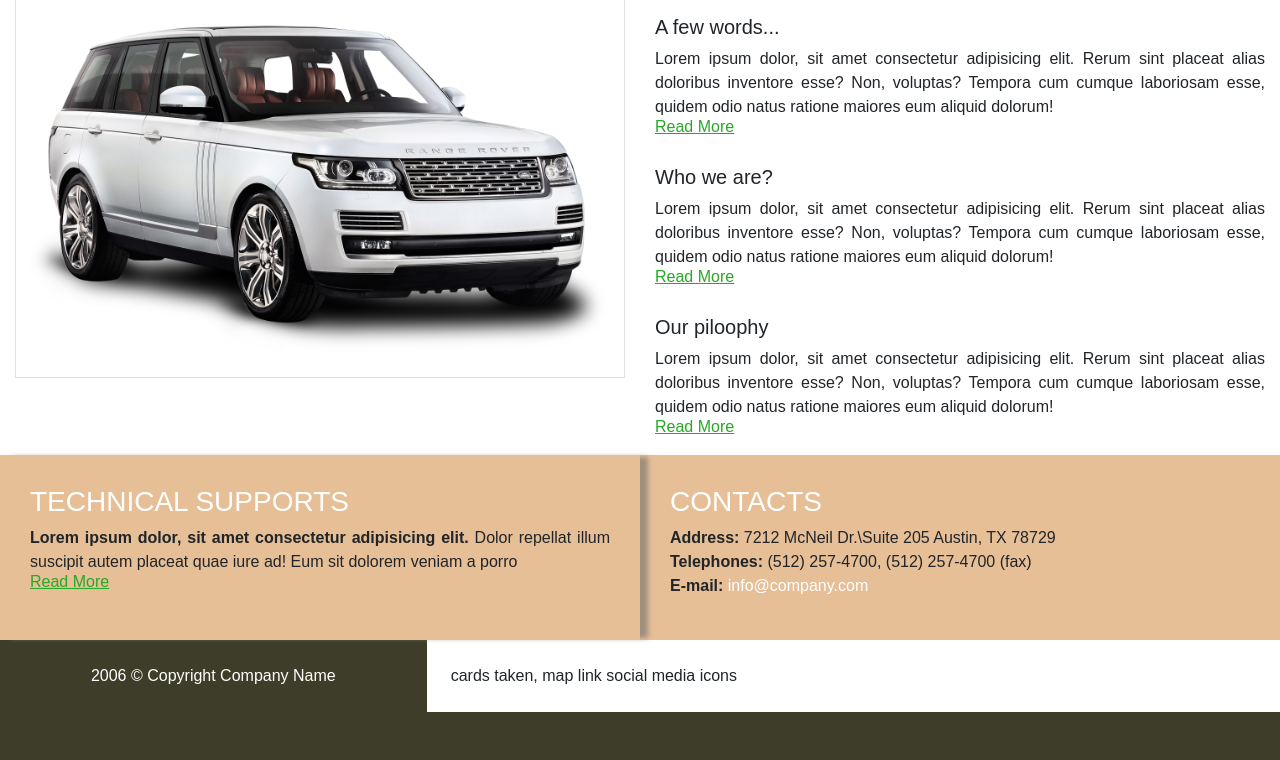
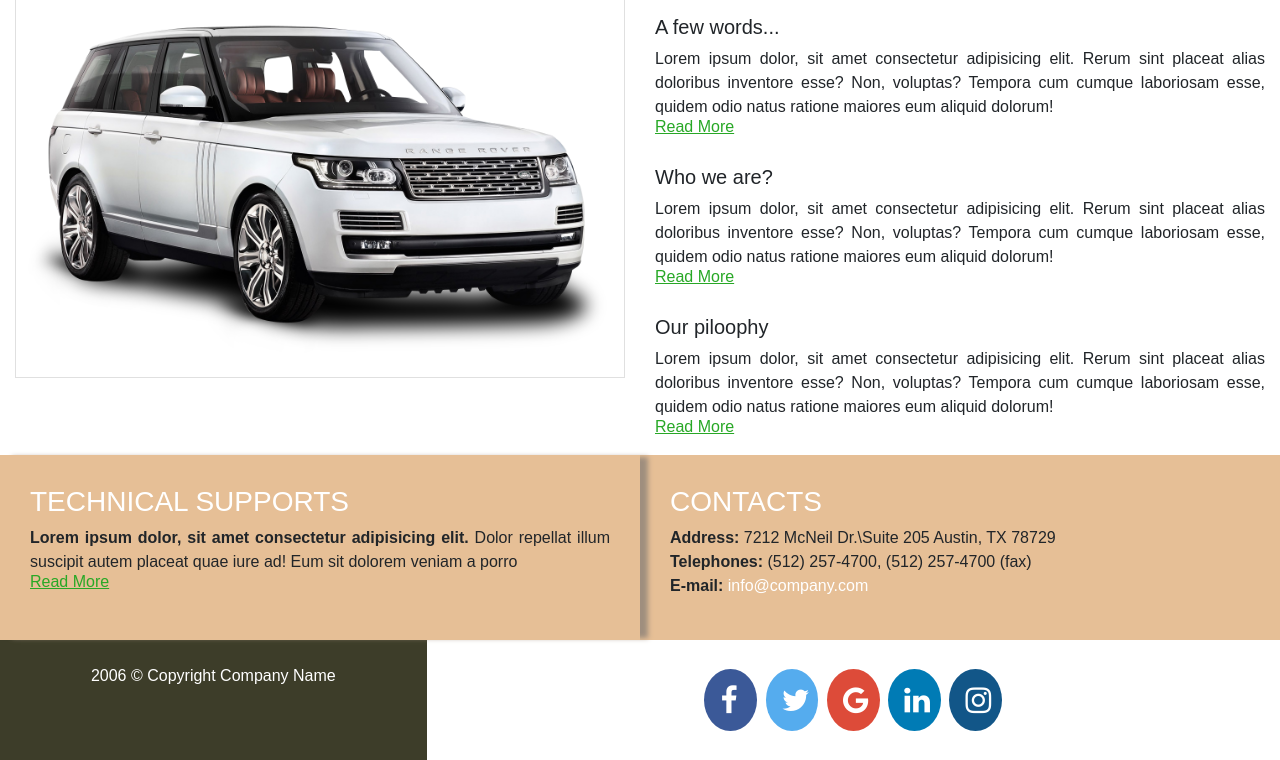
Before and after one commit to ramchandervermaji/club44, a plain HTML site: page index.html in a window 1280 px wide. Shown: the part 173-933 px from the top of the page. Before the commit the page ends 885 px from the top, so only its background shows below. Drawn offline with nearby package versions, Linux system fonts and the light colour scheme.

Commit message:
added social media icon

```diff
--- a/assets/css/style.css
+++ b/assets/css/style.css
@@ -44,10 +44,7 @@ body {
     color: rgba(0,0,0,.9) !important;
     background-color: #e0e0d1;
 }
-.page-footer
-{
-    background-color: #3d3d29;
-}
+
 .img {
     width: 15vw;
     height:23vh;
@@ -108,3 +105,47 @@ p{
     text-align: justify;
     text-justify: inter-character;
 }
+
+
+  .page-footer
+{
+    background-color: #3d3d29;
+}
+.fa {
+    padding: 1rem 2.3rem 1rem 1rem;
+    font-size: 30px;
+    width: 30px;
+    text-align: center;
+    text-decoration: none;
+    margin: 5px 2px;
+    border-radius: 50%;
+  }
+  .fa:hover {
+      opacity: 0.3;
+      text-decoration: none;
+  }
+
+  .fa-facebook {
+    background: #3B5998;
+    color: white;
+  }
+
+  .fa-twitter {
+    background: #55ACEE;
+    color: white;
+  }
+
+  .fa-google {
+    background: #dd4b39;
+    color: white;
+  }
+
+  .fa-linkedin {
+    background: #007bb5;
+    color: white;
+  }
+
+  .fa-instagram {
+    background: #125688;
+    color: white;
+  }
--- a/index.html
+++ b/index.html
@@ -9,7 +9,7 @@
         <script src="https://ajax.googleapis.com/ajax/libs/jquery/3.5.1/jquery.min.js"></script>
         <script src="https://cdnjs.cloudflare.com/ajax/libs/popper.js/1.16.0/umd/popper.min.js"></script>
         <script src="https://maxcdn.bootstrapcdn.com/bootstrap/4.5.2/js/bootstrap.min.js"></script>
-        <link rel="stylesheet" href="assets/css/style.css">
+        <link rel="stylesheet" href="https://cdnjs.cloudflare.com/ajax/libs/font-awesome/4.7.0/css/font-awesome.min.css"> <link rel="stylesheet" href="assets/css/style.css">
     <title>Club 4x4</title>
 </head>
 
@@ -115,8 +115,14 @@
             2006 © Copyright Company Name
         </div>
         <div class="col-12 col-md-8">
-            <div class="row bg-white p-4 text-center">
-                cards taken, map link social media icons
+            <div class="row bg-white p-4">
+                <div class="m-auto">
+                    <a href="#" class="fa fa-facebook"></a>
+                    <a href="#" class="fa fa-twitter"></a>
+                    <a href="#" class="fa fa-google"></a>
+                    <a href="#" class="fa fa-linkedin"></a>
+                    <a href="#" class="fa fa-instagram"></a>
+                </div>
             </div>
         </div>
       </footer>
```
